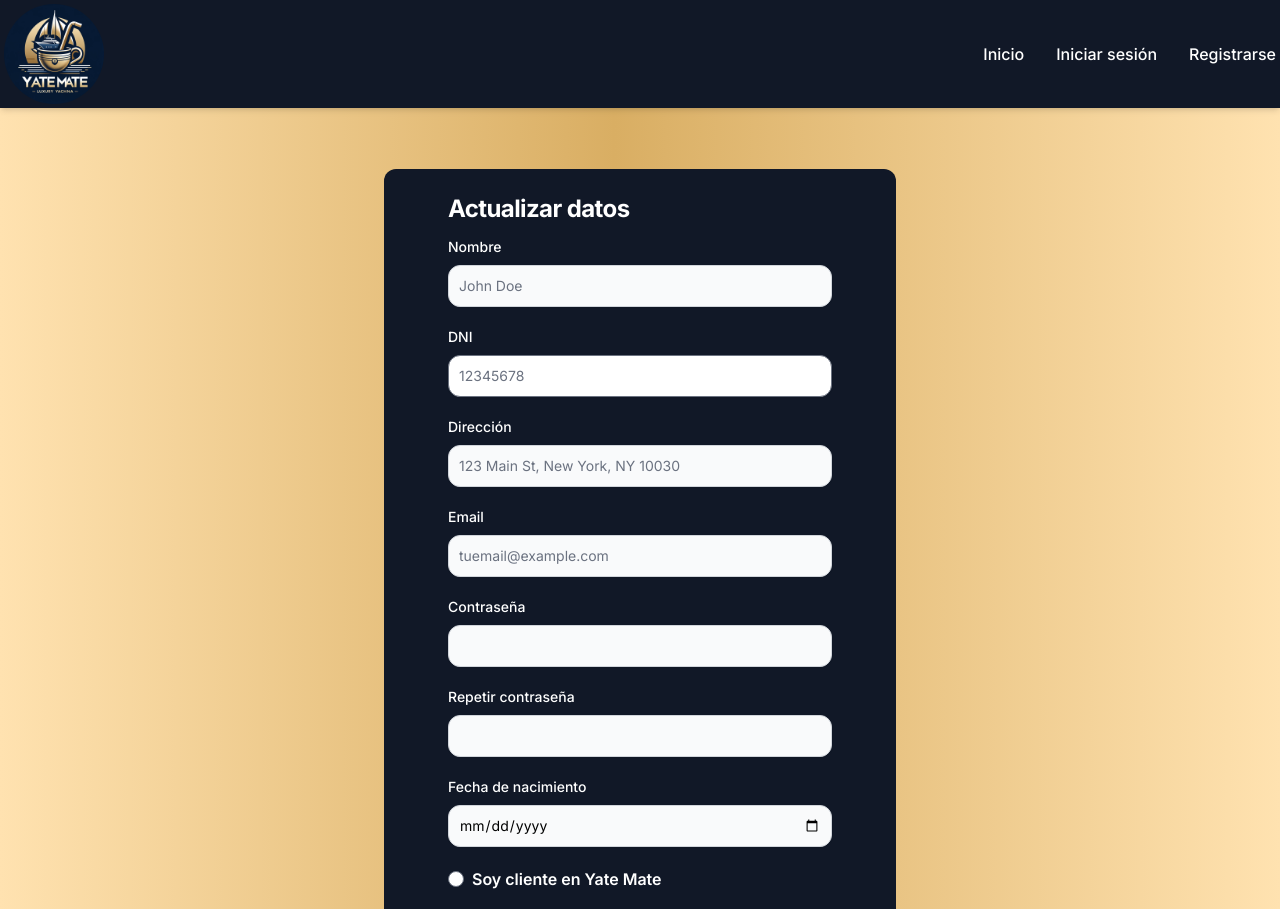
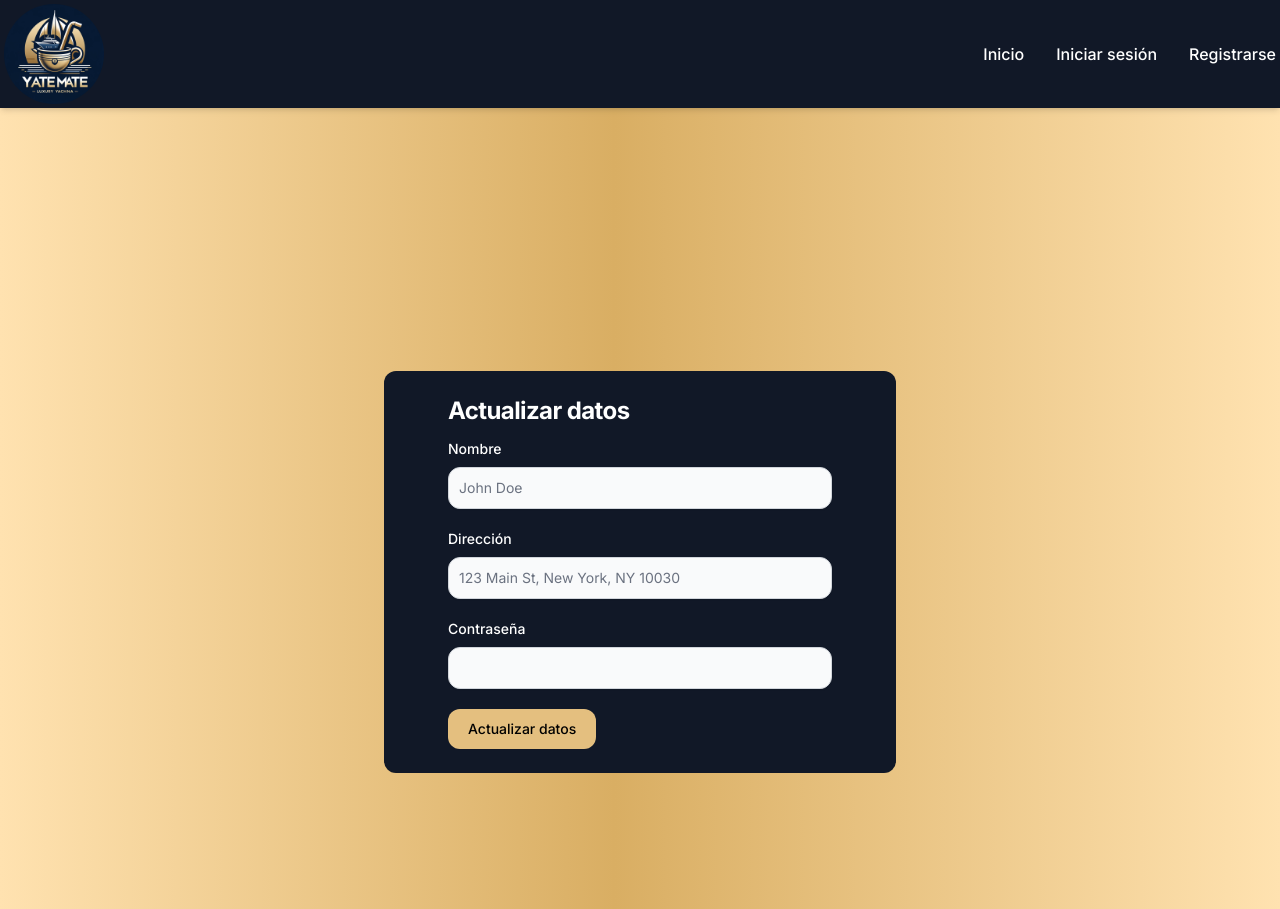
Before and after one commit to zoroskr/dock-hub, a Next.js app: page /editarperfil/1 in a window 1280 px wide. Shown: the top 909 px of the page. Built offline with nearby package versions, Linux system fonts and the light colour scheme.

Commit message:
arregle el tema de editar perfil y cambie el register para que sea un numero lo que se ingresa

```diff
--- a/src/app/api/users/[id]/route.js
+++ b/src/app/api/users/[id]/route.js
@@ -27,6 +27,7 @@ export async function PUT(request, { params }) {
         return NextResponse.json({ error: "ID is required" }, { status: 400 });
         }
         const user = await User.findByIdAndUpdate(id, request.body, { new: true });
+        console.log("prueba")
         if (!user) {
         return NextResponse.json({ error: "User not found" }, { status: 404 });
         }
--- a/src/app/editarperfil/[id]/page.jsx
+++ b/src/app/editarperfil/[id]/page.jsx
@@ -2,7 +2,7 @@
 
 import React, { useEffect, useState } from 'react'
 import { useParams, useRouter } from 'next/navigation'
-import UserForm from '@/components/ui/UserForm'
+import UserFormEdit from '@/components/ui/UserFormEdit'
 import NotFound from '@/app/not-found';
 import { getUser } from '@/app/services/users.api.js';
 
@@ -40,12 +40,12 @@ const page = () => {
     <>
       {
         render ? (
-          <UserForm
+          <UserFormEdit
             user={user}
             title="Actualizar datos"
             userId={params.id}
           >
-          </UserForm>
+          </UserFormEdit>
         ) : (
           <NotFound></NotFound>
         )
--- a/src/components/ui/UserForm.jsx
+++ b/src/components/ui/UserForm.jsx
@@ -1,10 +1,14 @@
 "use client";
-import React, { useEffect, useRef } from 'react';
-import { useParams } from 'next/navigation';
+import React, { useEffect, useRef } from "react";
+import { useParams } from "next/navigation";
 
-import { createUser, updateUser, getUserByEmail } from '@/app/services/users.api';
+import {
+  createUser,
+  updateUser,
+  getUserByEmail,
+} from "@/app/services/users.api";
 
-import Swal from 'sweetalert2'
+import Swal from "sweetalert2";
 
 const UserForm = ({ user, title, userId = false }) => {
   const form = useRef(user);
@@ -12,12 +16,12 @@ const UserForm = ({ user, title, userId = false }) => {
 
   useEffect(() => {
     if (form.current) {
-      form.current.elements.fullName.value = user.fullName || '';
-      form.current.elements.DNI.value = user.DNI || '';
-      form.current.elements.address.value = user.address || '';
-      form.current.elements.email.value = user.email || '';
-      form.current.elements.password.value = user.password || '';
-      form.current.elements['repeat-password'].value = user.password || '';
+      form.current.elements.fullName.value = user.fullName || "";
+      form.current.elements.DNI.value = user.DNI || "";
+      form.current.elements.address.value = user.address || "";
+      form.current.elements.email.value = user.email || "";
+      form.current.elements.password.value = user.password || "";
+      form.current.elements["repeat-password"].value = user.password || "";
       form.current.elements.isOwner.checked = user.isOwner || false;
     }
   }, [user]);
@@ -28,61 +32,61 @@ const UserForm = ({ user, title, userId = false }) => {
 
     const formData = new FormData(form.current);
     let t;
-    if (formData.get('isOwner')){
-      t = "Titular"
+    if (formData.get("isOwner")) {
+      t = "Titular";
     } else {
-      t = "Regular"
+      t = "Regular";
     }
 
     const user = {
-      fullName: formData.get('fullName'),
-      DNI: formData.get('DNI'),
-      address: formData.get('address'),
-      email: formData.get('email'),
-      password: formData.get('password'),
+      fullName: formData.get("fullName"),
+      DNI: formData.get("DNI"),
+      address: formData.get("address"),
+      email: formData.get("email"),
+      password: formData.get("password"),
       type: t,
-      verified: false
-    }
+      verified: false,
+    };
     console.log("user", user);
 
-    if (formData.get('password') !== formData.get('repeat-password')) {
+    if (formData.get("password") !== formData.get("repeat-password")) {
       Swal.fire({
-        icon: 'error',
-        title: 'Oops...',
-        text: 'Las contraseñas no coninciden!',
+        icon: "error",
+        title: "Oops...",
+        text: "Las contraseñas no coninciden!",
       });
       return;
     }
 
     let usuarioExistente = false;
-    usuarioExistente = await getUserByEmail(formData.get('email'));
+    usuarioExistente = await getUserByEmail(formData.get("email"));
     console.log("userId", userId);
 
     if (usuarioExistente && !userId) {
       Swal.fire({
-        icon: 'error',
-        title: 'Oops...',
-        text: 'El email ya está registrado!',
+        icon: "error",
+        title: "Oops...",
+        text: "El email ya está registrado!",
       });
       return;
     }
 
-    let message = '¡Registro exitoso!';
+    let message = "¡Registro exitoso!";
 
     if (userId) {
       user._id = userId;
       await updateUser(user._id, user);
-      message = '¡Actualización exitosa!';
+      message = "¡Actualización exitosa!";
     } else {
       const newUser = await createUser(user);
-      localStorage.setItem('id', newUser._id);
+      localStorage.setItem("id", newUser._id);
     }
 
     Swal.fire({
-      icon: 'success',
+      icon: "success",
       title: message,
       showConfirmButton: false,
-      timer: 1500
+      timer: 1500,
     });
   };
 
@@ -117,7 +121,14 @@ const UserForm = ({ user, title, userId = false }) => {
             >
               DNI
             </label>
-            <input type='number' id='DNI' name='DNI' className='shadow-sm text-black text-sm rounded-xl focus:ring-blue-500 focus:border-blue-500 block w-full p-2.5 dark:bg-gray-700 dark:border-gray-600 dark:placeholder-gray-400 dark:text-white dark:focus:ring-blue-500 dark:focus:border-blue-500 dark:shadow-sm-light' placeholder='12345678' required />
+            <input
+              type="number"
+              id="DNI"
+              name="DNI"
+              className="shadow-sm text-black text-sm rounded-xl focus:ring-blue-500 focus:border-blue-500 block w-full p-2.5 dark:bg-gray-700 dark:border-gray-600 dark:placeholder-gray-400 dark:text-white dark:focus:ring-blue-500 dark:focus:border-blue-500 dark:shadow-sm-light"
+              placeholder="12345678"
+              required
+            />
           </div>
 
           <div className="mb-5">
@@ -188,15 +199,16 @@ const UserForm = ({ user, title, userId = false }) => {
 
           <div className="mb-5">
             <label
-              htmlFor="birthdate"
+              htmlFor="age"
               className="block mb-2 text-sm font-medium text-white dark:text-white"
             >
-              Fecha de nacimiento
+              Edad
             </label>
             <input
-              type="date"
-              id="birthdate"
-              name="birthdate"
+              type="number"
+              id="age"
+              name="age"
+              min="18"
               className="shadow-sm bg-gray-50 border border-gray-300 text-black text-sm rounded-xl focus:ring-blue-500 focus:border-blue-500 block w-full p-2.5 dark:bg-gray-700 dark:border-gray-600 dark:placeholder-gray-400 dark:text-white dark:focus:ring-blue-500 dark:focus:border-blue-500 dark:shadow-sm-light"
               required
             />
@@ -204,8 +216,19 @@ const UserForm = ({ user, title, userId = false }) => {
 
           <div className="mb-5">
             <div className="flex items-center gap-2">
-              <input type="checkbox" id="isOwner" name="isOwner" disabled={userId} className="text-blue-500 rounded-xl focus:ring-blue-500 focus:border-blue-500 dark:focus:ring-blue-500 dark:focus:border-blue-500 dark:text-blue-500 dark:shadow-sm-light" />
-              <label for="isOwner" className="text-white dark:text-white font-semibold">Soy cliente en Yate Mate</label>
+              <input
+                type="checkbox"
+                id="isOwner"
+                name="isOwner"
+                disabled={userId}
+                className="text-blue-500 rounded-xl focus:ring-blue-500 focus:border-blue-500 dark:focus:ring-blue-500 dark:focus:border-blue-500 dark:text-blue-500 dark:shadow-sm-light"
+              />
+              <label
+                for="isOwner"
+                className="text-white dark:text-white font-semibold"
+              >
+                Soy cliente en Yate Mate
+              </label>
             </div>
           </div>
 
@@ -219,6 +242,6 @@ const UserForm = ({ user, title, userId = false }) => {
       </div>
     </div>
   );
-}
+};
 
 export default UserForm;
--- /dev/null
+++ b/src/components/ui/UserFormEdit.jsx
@@ -0,0 +1,139 @@
+"use client";
+import React, { useEffect, useRef } from 'react';
+import { useParams } from 'next/navigation';
+
+import { createUser, getUserByEmail } from '@/app/services/users.api';
+
+import Swal from 'sweetalert2'
+
+const UserForm = ({ user, title, userId = false }) => {
+
+  async function updateUser(userId, user) {
+    const response = await fetch(`/api/auth/register`, {
+      method: 'PUT',
+      headers: {
+        'Content-Type': 'application/json',
+      },
+      body: JSON.stringify(user),
+    });
+
+    if (!response.ok) {
+      throw new Error(`Failed to update user: ${response.statusText}`);
+    }
+
+    return await response.json();
+  }
+
+  const form = useRef(user);
+  const params = useParams();
+
+  useEffect(() => {
+    if (form.current) {
+      form.current.elements.fullName.value = user.fullName || '';
+      form.current.elements.address.value = user.address || '';
+      form.current.elements.password.value = user.password || '';
+    }
+  }, [user]);
+
+  const handleSubmit = async (e) => {
+    e.preventDefault();
+
+    const formData = new FormData(form.current);
+
+    const user = {
+      fullName: formData.get('fullName'),
+      address: formData.get('address'),
+      password: formData.get('password'),
+    }
+
+    let message = '¡Registro exitoso!';
+
+    if (userId) {
+      user._id = userId;
+
+      await updateUser(user._id, user);
+
+
+      message = '¡Actualización exitosa!';
+    } else {
+      const newUser = await createUser(user);
+      localStorage.setItem('id', newUser._id);
+    }
+
+    Swal.fire({
+      icon: 'success',
+      title: message,
+    });
+  }
+
+  return (
+    <div className="flex justify-center items-center h-screen mt-16 mb-16">
+      <div className="max-w-lg w-full bg-gray-900 rounded-xl p-6">
+        <form ref={form} className="max-w-sm mx-auto" onSubmit={handleSubmit}>
+          <h1 className="text-xl font-bold leading-tight tracking-tight text-white md:text-2xl dark:text-white">
+            {title}
+          </h1>
+          <div className="mb-5 mt-3">
+            <label
+              for="fullname"
+              className="block mb-2 text-sm font-medium text-white dark:text-white"
+            >
+              Nombre
+            </label>
+            <input
+              type="text"
+              id="fullname"
+              name="fullName" // Add this line
+              className="shadow-sm bg-gray-50 border border-gray-300 text-black text-sm rounded-xl focus:ring-blue-500 focus:border-blue-500 block w-full p-2.5 dark:bg-gray-700 dark:border-gray-600 dark:placeholder-gray-400 dark:text-white dark:focus:ring-blue-500 dark:focus:border-blue-500 dark:shadow-sm-light"
+              placeholder="John Doe"
+              required
+            />
+          </div>
+
+
+          <div className="mb-5">
+            <label
+              for="address"
+              className="block mb-2 text-sm font-medium text-white dark:text-white"
+            >
+              Dirección
+            </label>
+            <input
+              type="text"
+              id="address"
+              name="address"
+              className="shadow-sm bg-gray-50 border border-gray-300 text-sm rounded-xl focus:ring-blue-500 focus:border-blue-500 block w-full p-2.5 dark:bg-gray-700 dark:border-gray-600 dark:placeholder-gray-400 dark:text-white dark:focus:ring-blue-500 dark:focus:border-blue-500 dark:shadow-sm-light"
+              placeholder="123 Main St, New York, NY 10030"
+              required
+            />
+          </div>
+
+          <div className="mb-5">
+            <label
+              for="password"
+              className="block mb-2 text-sm font-medium text-white dark:text-white"
+            >
+              Contraseña
+            </label>
+            <input
+              type="password"
+              id="password"
+              name="password"
+              className="shadow-sm bg-gray-50 border border-gray-300 text-black text-sm rounded-xl focus:ring-blue-500 focus:border-blue-500 block w-full p-2.5 dark:bg-gray-700 dark:border-gray-600 dark:placeholder-gray-400 dark:text-white dark:focus:ring-blue-500 dark:focus:border-blue-500 dark:shadow-sm-light"
+              required
+            />
+          </div>
+
+          <button
+            type="submit"
+            className="text-black  bg-custom-yellow duration-300 hover:scale-105 focus:ring-4 focus:outline-none focus:ring-blue-300 font-medium rounded-xl text-sm px-5 py-2.5 text-center dark:bg-blue-600 dark:hover:bg-blue-700 dark:focus:ring-blue-800"
+          >
+            {title}
+          </button>
+        </form>
+      </div>
+    </div>
+  );
+}
+
+export default UserForm;
```
